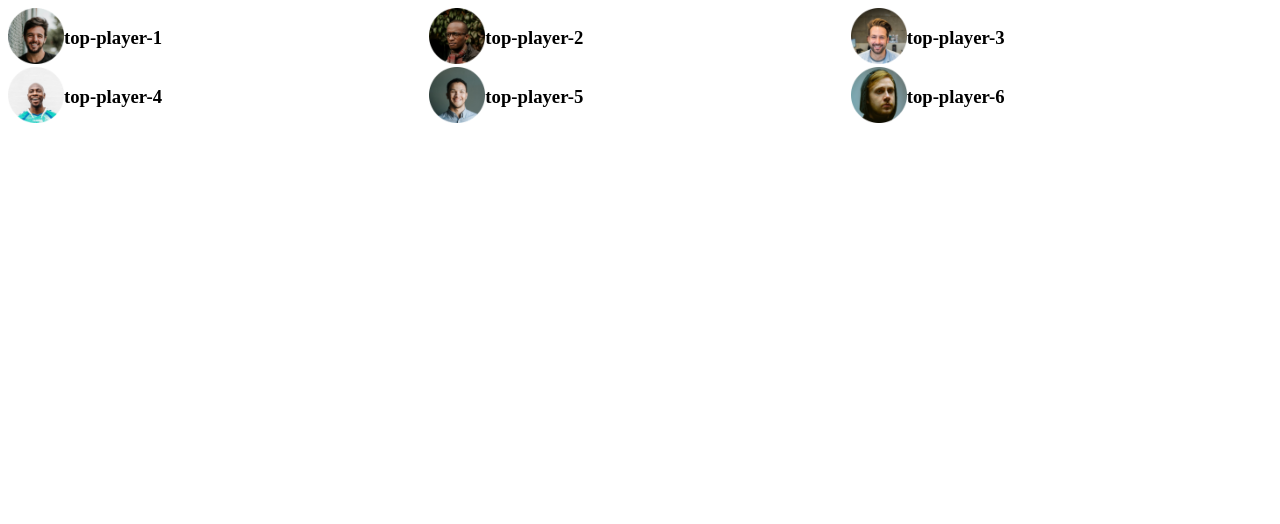
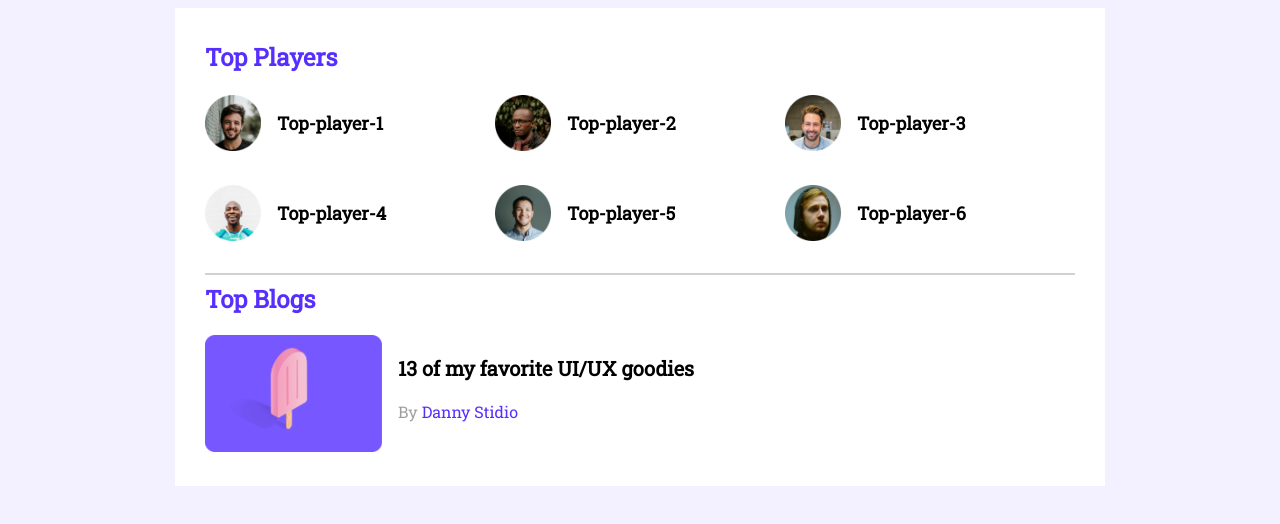
Before and after one commit to tasnimtusu7/leader-board, a plain HTML site: page index.html in a window 1280 px wide. Drawn offline with Linux system fonts and the light colour scheme; a web font is replaced by a local one.

Commit message:
daisy commit

```diff
--- a/index.html
+++ b/index.html
@@ -15,33 +15,53 @@
     <!-- header end -->
     <main>
        <!-- top player and top blogs-->
-       <section>
+       <section class="container">
         <div class="top-players">
+            <h2 class="section-title">Top Players</h2>
             <div class="players">
                 <div class="player">
                     <img src="images/players/player-1.png" alt="">
-                    <h3>top-player-1</h3>
+                    <h3 class="player-name">Top-player-1</h3>
                 </div>
                 <div class="player">
                     <img src="images/players/player-2.png" alt="">
-                    <h3>top-player-2</h3>
+                    <h3 class="player-name">Top-player-2</h3>
                 </div>
                 <div class="player">
                     <img src="images/players/player-3.png" alt="">
-                    <h3>top-player-3</h3>
+                    <h3 class="player-name">Top-player-3</h3>
                 </div>
                 <div class="player">
                     <img src="images/players/player-4.png" alt="">
-                    <h3>top-player-4</h3>
+                    <h3 class="player-name">Top-player-4</h3>
                 </div>
                 <div class="player">
                     <img src="images/players/player-5.png" alt="">
-                    <h3>top-player-5</h3>
+                    <h3 class="player-name">Top-player-5</h3>
                 </div>
                 <div class="player">
                     <img src="images/players/player-6.png" alt="">
-                    <h3>top-player-6</h3>
+                    <h3 class="player-name">Top-player-6</h3>
                 </div>
+            </div>
+        </div>
+        <hr>
+        <div class="top-blogs">
+            <h2 class="section-title">Top Blogs</h2>
+            <div class="blogs">
+                <article class="blog">
+                    <div class="thumbnail">
+                        <img src="images/blogs/blog-1.png" alt="">
+                    </div>
+                    <div class="blog-info">
+                        <h3 class="blog-title">
+                            13 of my favorite UI/UX goodies
+                        </h3>
+                        <p class="blog-author">
+                            By <a href="">Danny Stidio</a>
+                        </p>
+                    </div>
+                </article>
             </div>
         </div>
        </section>
--- a/styles/style.css
+++ b/styles/style.css
@@ -1,12 +1,73 @@
+/*fonts*/
+@import url('https://fonts.googleapis.com/css2?family=Dancing+Script:wght@700&family=Playfair+Display:ital,wght@1,600&family=Poppins:wght@500&family=Roboto+Slab&display=swap');
+
+/*Common style or utilitis*/
+body{
+    font-family: 'Dancing Script', cursive;
+    font-family: 'Playfair Display', serif;
+    font-family: 'Poppins', sans-serif;
+    font-family: 'Roboto Slab', serif;
+    background-color: #f3f1ff;
+}
+main{
+    display: flex;
+    justify-content: center;
+}
+.container{
+    background-color: #ffffff;
+    width: 870px;
+    padding: 30px;
+}
+hr{
+    border: 1px solid #D1D1D1;
+}
+
 /* top players style*/
+.top-players{
+    margin-bottom: 30px;
+}
+.section-title{
+    color: #562EFF;
+    font-size: 24px;
+    margin-top: 3px;
+}
 .players{
     display: grid;
     grid-template-columns: repeat(3, 1fr);
+    grid-row-gap:30px;
 }
 .player{
     display: flex;
+    align-items: center;
+}
+.player-name{
+    margin-left: 16px;
+    font-size: 18px;
 }
 .player img{
     width: 56px;
     height: 56px;
 }
+/*top blog styles*/
+.blog{
+    display: flex;
+}
+.blog .thumbnail img{
+    width: 177px;
+    height: 117px;
+}
+.blog-info{
+    margin-left: 16px;
+}
+.blog-title{
+    font-size: 20px;
+}
+.blog-author{
+    color: #9F9F9F;;
+    font-size: 16px;
+}
+.blog-author a{
+    text-decoration: none;
+    font-size: 16px;
+    color: #562EFF;
+}
```
